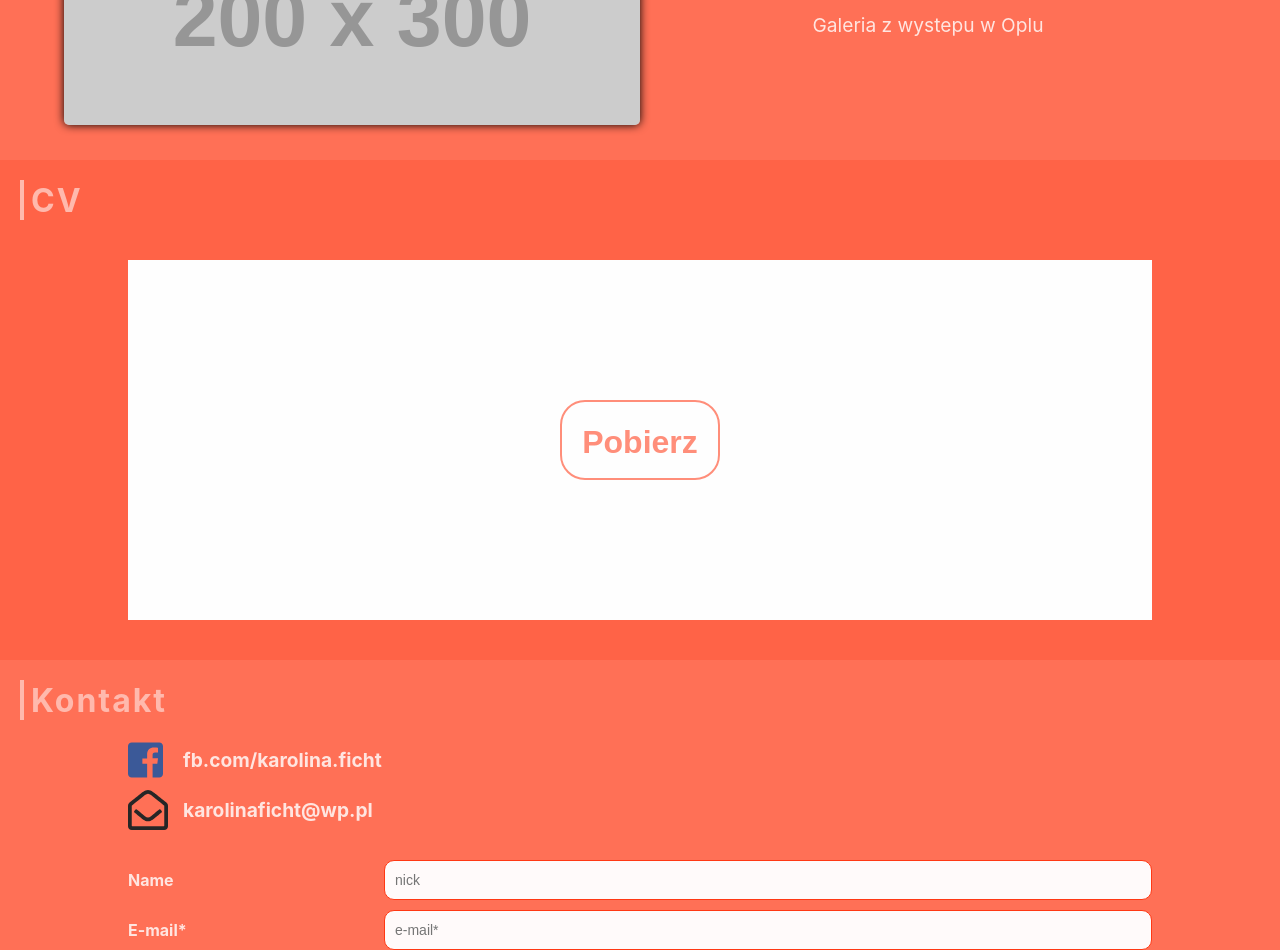
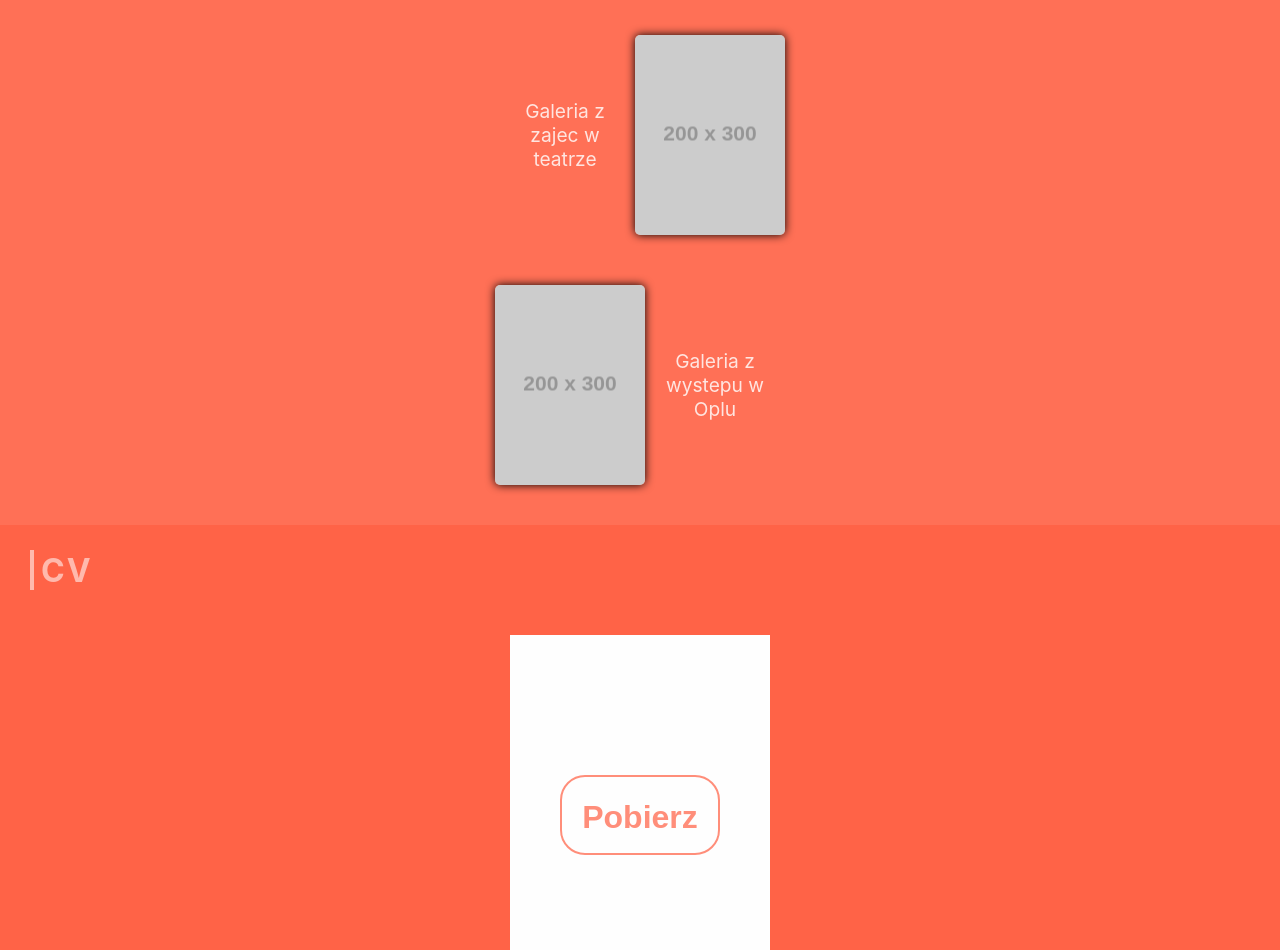
Before and after one commit to MarkFicht/karolina-site, a React app: page / in a window 1280 px wide. Shown: the part 1850-2800 px from the top of the page. Built offline with nearby package versions, Linux system fonts and the light colour scheme; placeholder pictures from the web are drawn by us.

Commit message:
Fixed first structure

```diff
--- a/src/containers/App/_App.scss
+++ b/src/containers/App/_App.scss
@@ -21,7 +21,7 @@ p {
   border-left: 4px solid lighten($baseColor, 20%);
   overflow: hidden;
   height: 40px;
-  margin: 20px;
+  margin: 25px 30px;
   display: flex;
   align-items: center;
   transition: all .4s;
@@ -105,7 +105,7 @@ p {
   background-position: calc(50% - 30px) -405px;
   background-repeat: no-repeat;
   width: 100%;
-  height: 500px;
+  height: 100vh;
   overflow: hidden;
   display: flex;
   flex-direction: column;
@@ -150,32 +150,32 @@ p {
 
   .wave1 {
     position: absolute;
-    width: 300vw;
-    height: 312vw;
+    width: 900px;
+    height: 950px;
     left: 51%;
-    bottom: -285vw;
+    bottom: -850px;
     transform: translate(-50%);
-    background-color: lighten($baseColor, 10%);
+    background-color: lighten($baseColor, 12%);
     border-radius: 50%;
     animation: waterEffect 6s linear infinite;
   }
   .wave2 {
     position: absolute;
-    width: 300vw;
-    height: 310vw;
+    width: 900px;
+    height: 940px;
     left: 49%;
-    bottom: -285vw;
+    bottom: -845px;
     transform: translate(-50%);
-    background-color: lighten($baseColor, 5%);
+    background-color: lighten($baseColor, 6%);
     border-radius: 50%;
-    animation: waterEffect 7s linear infinite;
+    animation: waterEffect 6s .5s linear infinite;
   }
   .wave3 {
     position: absolute;
-    width: 300vw;
-    height: 308vw;
+    width: 900px;
+    height: 930px;
     left: 53%;
-    bottom: -284vw;
+    bottom: -840px;
     transform: translate(-50%);
     background-color: $baseColor;
     border-radius: 50%;
@@ -192,14 +192,14 @@ p {
 .aboutme-page {
   background-color: $baseColor;
   width: 100%;
-  height: 670px;
+  height: 720px;
   display: flex;
   flex-direction: column;
   justify-content: flex-start;
 }
 
 .img-aboutme-page {
-  margin: 0 auto;
+  margin: 20px auto;
   width: 246px;
   height: 346px;
   position: relative;
@@ -263,7 +263,7 @@ p {
 .gallery-page {
   background-color: lighten($baseColor, 3%);
   width: 100%;
-  height: 840px;
+  height: 855px;
   display: flex;
   flex-direction: column;
   justify-content: flex-start;
@@ -278,7 +278,7 @@ p {
   align-items: center;
 
   .select-gallery {
-    width: 45%;
+    width: 150px;
     height: 100%;
     background-image: url("https://via.placeholder.com/200x300");
     background-position: center;
@@ -295,7 +295,7 @@ p {
   }
 
   p {
-    width: 45%;
+    width: 140px;
     margin: 0;
     padding: 10px;
   }
@@ -305,16 +305,16 @@ p {
 .cv-page {
   background-color: $baseColor;
   width: 100%;
-  height: 500px;
+  height: 510px;
   display: flex;
   flex-direction: column;
   justify-content: flex-start;
 }
 
 .cv {
-  width: 80%;
+  width: 260px;
   height: 360px;
-  margin: 20px 10%;
+  margin: 20px auto;
   background-color: #fefefe;
   position: relative;
 
@@ -346,7 +346,7 @@ p {
 .contact-page {
   background-color: lighten($baseColor, 3%);
   width: 100%;
-  height: 560px;
+  height: 565px;
   display: flex;
   flex-direction: column;
   justify-content: flex-start;
@@ -359,7 +359,7 @@ p {
   align-items: center;
 
   & > div {
-    width: 80%;
+    width: 250px;
     margin-bottom: 10px;
 
     & > a {
@@ -399,7 +399,7 @@ form {
   justify-content: flex-start;
   align-items: center;
   flex-wrap: wrap;
-  width: 80%;
+  width: 260px;
   margin: 20px auto;
 
   & > label {
```
Also changed, not shown: src/index.css.
